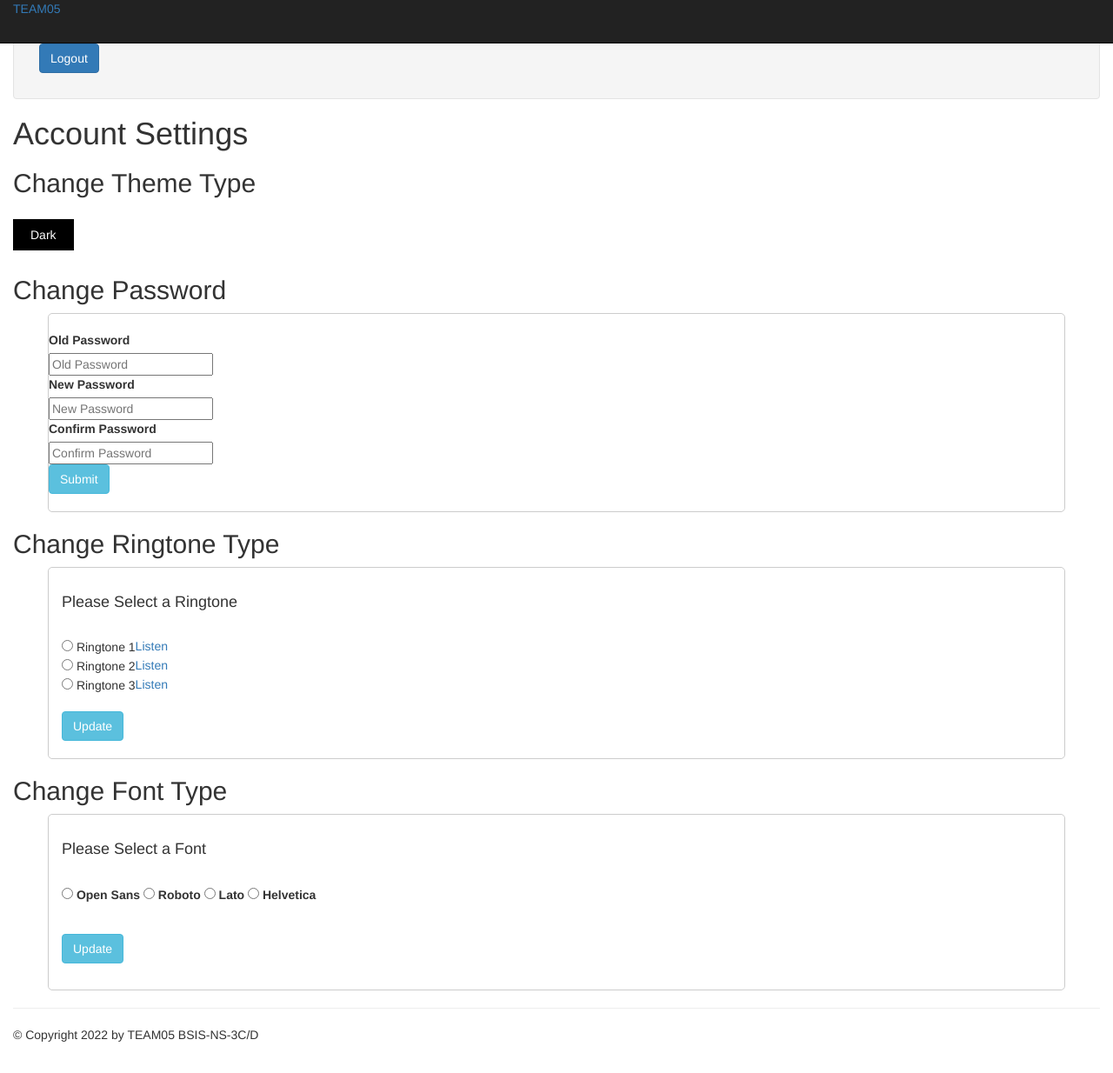
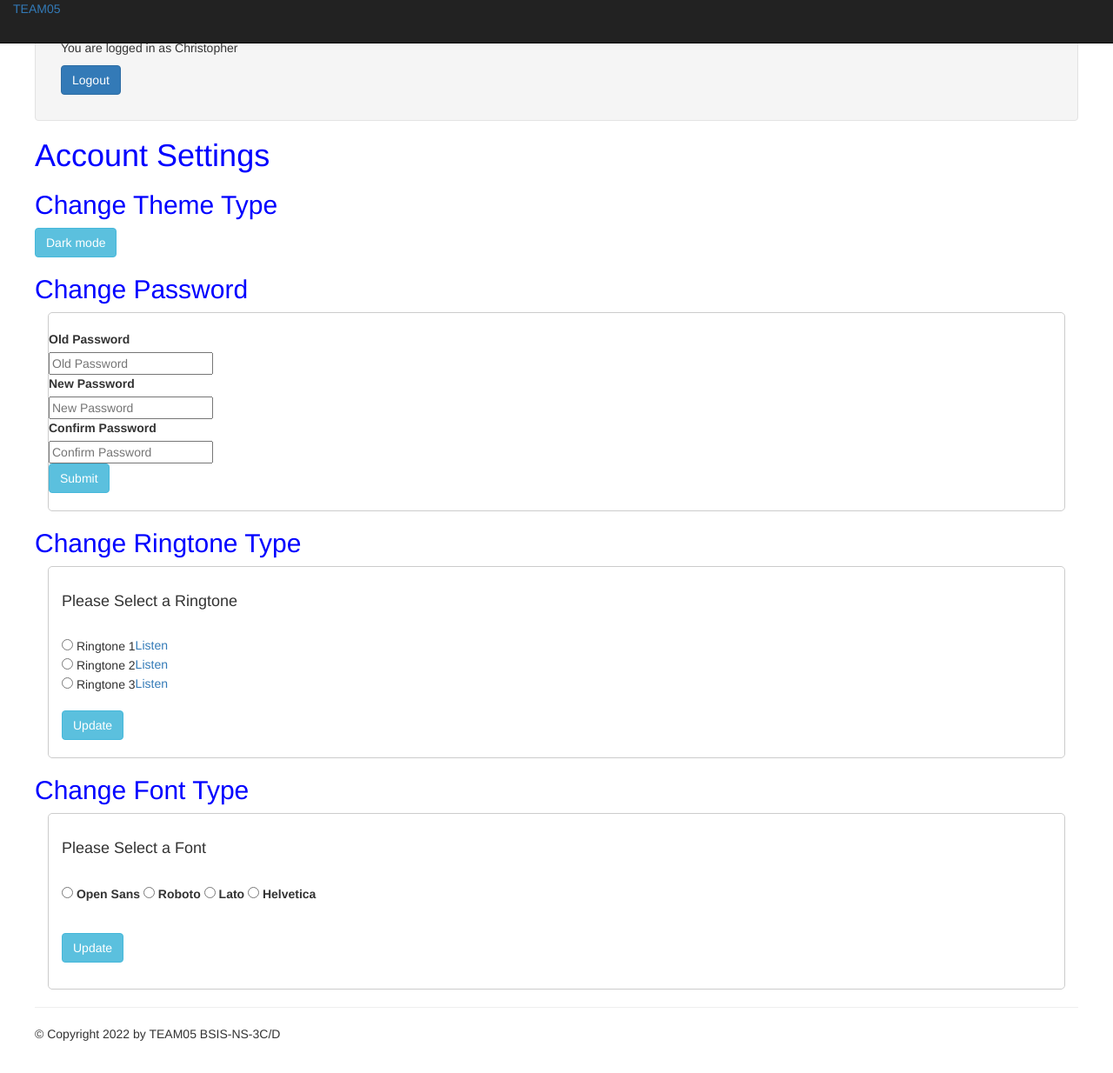
Before and after one commit to Christopherdereal/Team-05, a CodeIgniter app: page /mytodo/user/update_password in a window 1280 px wide. Shown: the whole page at 87% size. Before the commit the page ends 1198 px from the top, so only its background shows below. Run offline with CodeIgniter, Linux system fonts and the light colour scheme; a user stored in the database is signed in; some libraries are stand-ins or nearby versions.

Commit message:
Update change_password_form.php
Seventh Commit

```diff
--- a/application/views/change_password_form.php
+++ b/application/views/change_password_form.php
@@ -3,6 +3,17 @@
 <head>
 <meta name="viewport" content="width=device-width, initial-scale=1">
 <style>
+body {
+  padding: 25px;
+  background-color: white;
+  color: black;
+  font-size: 25px;
+}
+
+.dark-mode {
+  background-color: black;
+  color: black;
+}
 .box
    {
     width:750px;
@@ -10,25 +21,6 @@
     background-color:#fff;
     border:1px solid #ccc;
     border-radius:5px;
-   }
-   input[type="checkbox"]
-   {
-    top: 40px;
-    right: 100px;
-    cursor: pointer;
-    -webkit-appearance: none;
-   }
-   input[type="checkbox"]:before
-   {
-    content: 'Dark';
-    position: absolute;
-    color: #fff;
-    background: #000;
-    padding:  10px 20px;
-   }
-   input[type="checkbox"]:checked ~ *
-   {
-   filter: invert(1);
    }
 </style>
 <link href="<?php echo base_url(); ?>assets/css/bootstrap.css" rel="stylesheet">
@@ -73,15 +65,19 @@
         </div><!--/span-->
 
         <div class="span9">
-  <h1>Account Settings</h1>
+  <h1 style="color:blue">Account Settings</h1>
 </head>
 <body>
-  <h2>Change Theme Type</h2>
-  <input type="checkbox"  name="">
-  <br />
-  <br />
-  <br />
-<h2>Change Password</h2>
+  <h2 style="color:blue">Change Theme Type</h2>
+  <button onclick="myFunction()" class="btn btn-info" >Dark mode</button>
+
+<script>
+function myFunction() {
+   var element = document.body;
+   element.classList.toggle("dark-mode");
+}
+</script>
+<h2 style="color:blue">Change Password</h2>
 <div><?php echo validation_errors() ?>
 <?php if(isset($message)){
   echo $message;
@@ -122,7 +118,7 @@
     </div>
   </form>
 </div>
-         <h2>Change Ringtone Type</h2>
+         <h2 style="color:blue">Change Ringtone Type</h2>
          <div class="container box">
          <h4>Please Select a Ringtone</h4><br />
          <form>
@@ -173,7 +169,7 @@
         }
     </script>
 </div>
-<h2>Change Font Type</h2>
+<h2 style="color:blue">Change Font Type</h2>
 <div class="container box">
   <title>Android Task Monitoring</title>
 <script src="https://code.jquery.com/jquery-3.5.1.min.js"></script>
```
